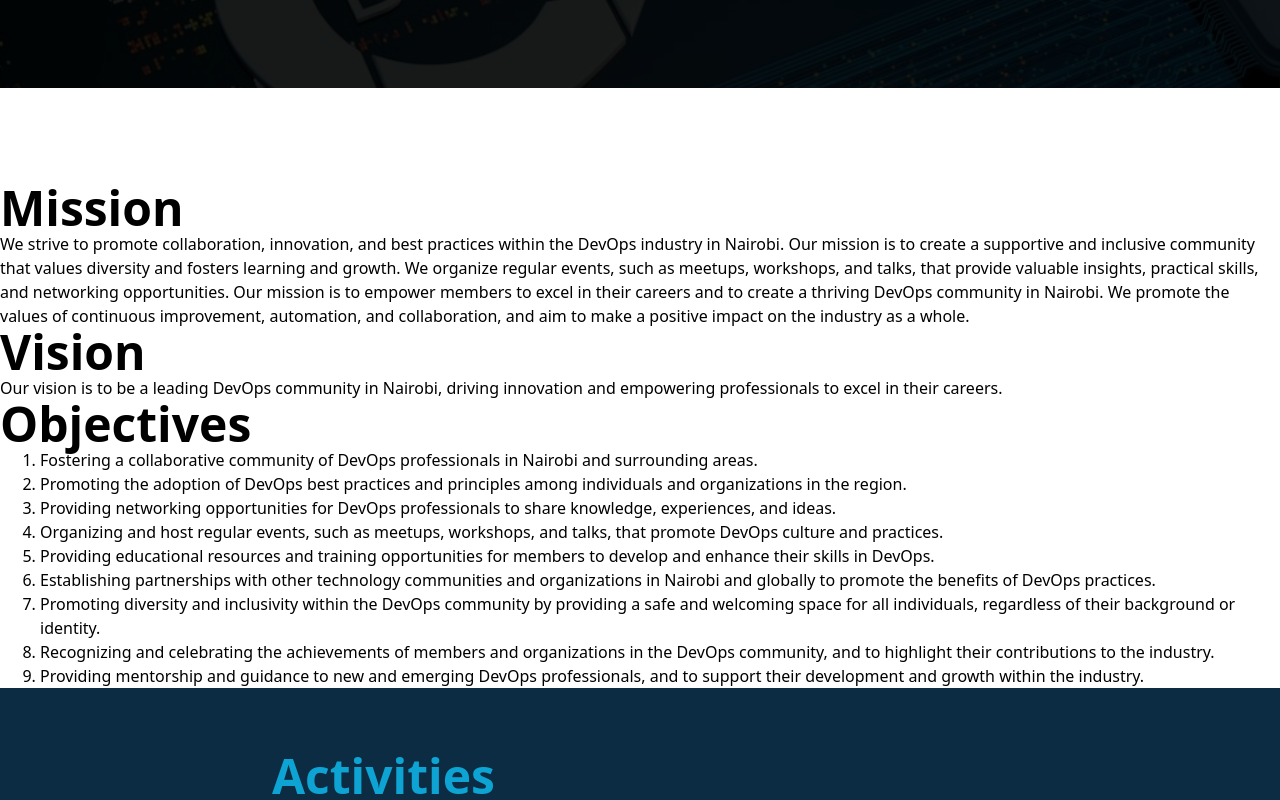
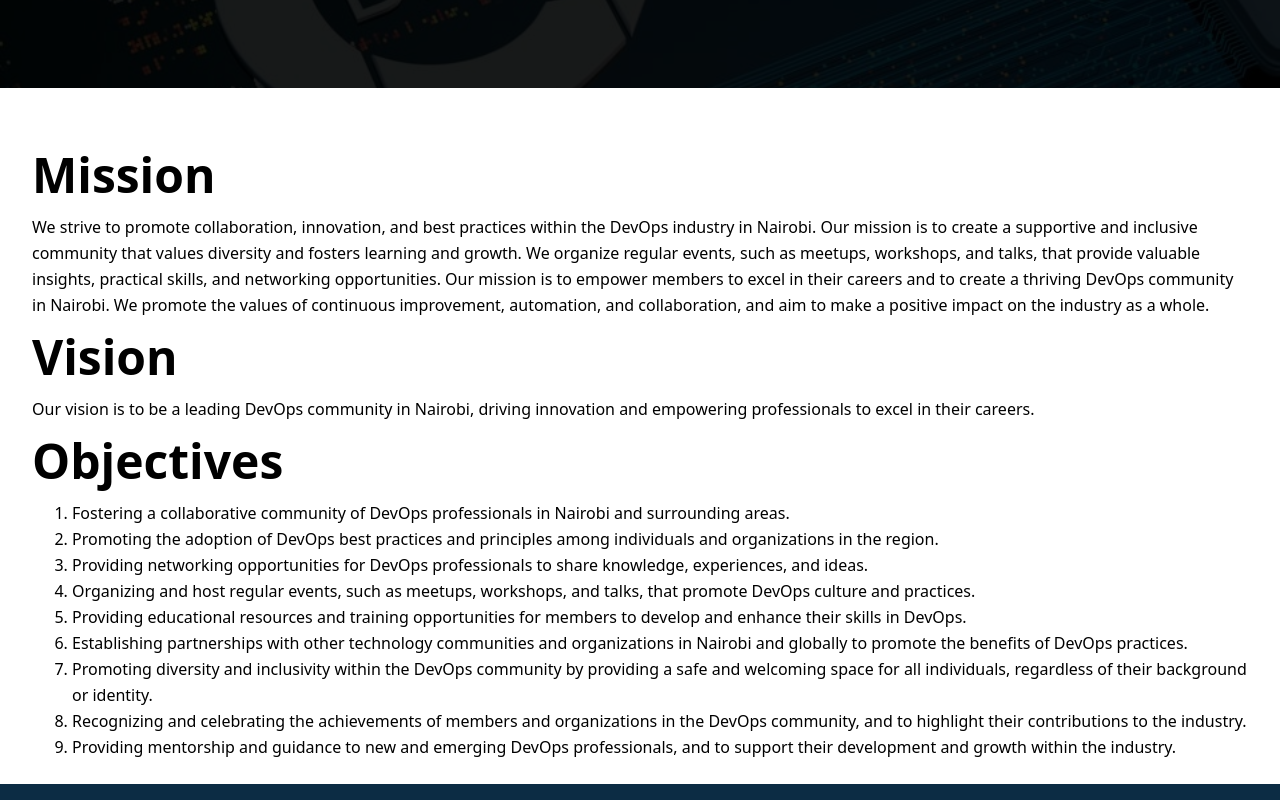
Before and after one commit to Nabhany/ndc, a React (Create React App) app: page /about in a window 1280 px wide. Shown: the part 520-1320 px from the top of the page. Built offline with nearby package versions, Linux system fonts and the light colour scheme.

Commit message:
About page styling

```diff
--- a/src/components/About.jsx
+++ b/src/components/About.jsx
@@ -22,11 +22,12 @@ function About() {
         </div>
       </div>
       <div
-        className="bg-black bg-opacity-75 bg-cover bg-50%_50% bg-no-repeat flex flex-col mb-24"
+        className="bg-black bg-opacity-75 bg-cover bg-50%_50% bg-no-repeat flex flex-col mb-12"
         style={{ backgroundImage: `url(${background})` }}
       ></div>
-      <div className=" text-5xl  font-bold ">Mission</div>
-      <p>
+     <section >
+     <div className="mx-8 leading-relaxed text-5xl  font-bold ">Mission</div>
+      <p className="mx-8 leading-relaxed">
         We strive to promote collaboration, innovation, and best practices
         within the DevOps industry in Nairobi. Our mission is to create a
         supportive and inclusive community that values diversity and fosters
@@ -38,16 +39,16 @@ function About() {
         collaboration, and aim to make a positive impact on the industry as a
         whole.
       </p>
-      <div className=" text-5xl  font-bold ">Vision</div>
-      <p>
+      <div className="mx-8 leading-relaxed text-5xl  font-bold ">Vision</div>
+      <p className="mx-8 leading-relaxed">
         Our vision is to be a leading DevOps community in Nairobi, driving
         innovation and empowering professionals to excel in their careers.
       </p>
-      <div className="text-5xl  font-bold ">Objectives</div>
+      <div className="mx-8 leading-relaxed text-5xl  font-bold ">Objectives</div>
 
-      <ol className="list-decimal pl-10">
+      <ol className=" mb-6 mx-8 leading-relaxed list-decimal pl-10">
         <li>
-          {" "}
+
           Fostering a collaborative community of DevOps professionals in Nairobi
           and surrounding areas.
         </li>
@@ -78,7 +79,7 @@ function About() {
           of their background or identity.
         </li>
         <li>
-          {" "}
+
           Recognizing and celebrating the achievements of members and
           organizations in the DevOps community, and to highlight their
           contributions to the industry.
@@ -89,6 +90,7 @@ function About() {
           industry.
         </li>
       </ol>
+     </section>
 
       <section className="bg-[#0c2c44] text-white">
         <div className="container px-4 py-16 mx-auto space-y-8 lg:max-w-3xl">
--- a/src/components/Footer.jsx
+++ b/src/components/Footer.jsx
@@ -16,8 +16,8 @@ function Footer() {
 
 
 <section class="bg-[#0c2c44]">
-    <div class="max-w-screen-xl px-4 py-12 mx-auto space-y-8 overflow-hidden sm:px-6 lg:px-8">
-        <nav class="flex flex-wrap justify-center -mx-5 -my-2">
+    <div class="max-w-screen-xl py-12 mx-auto space-y-8 overflow-hidden sm:px-6 lg:px-8">
+        <nav class="flex flex-wrap justify-center -my-2">
             <div class="px-5 py-2">
                 <a href="#" class="text-base leading-6 text-[#0da4d4] hover:text-gray-900">
                     Home
--- a/src/components/Homepage.jsx
+++ b/src/components/Homepage.jsx
@@ -6,15 +6,13 @@ import background from "../assets/devops.jpg";
 function Homepage() {
   return (
     <div>
-      {/* <div className="overflow-hidden flex flex-col justify-end pt-12 gap-8 w-full"> */}
 
-      {/* </div> */}
       <div class="relative bg-cover bg-no-repeat bg-center md:flex"  style={{ backgroundImage: `url(${background})` }}>
-            <div class="flex flex-col justify-center items-center inset-0 bg-black opacity-90 text-center text-white p-10">
-                <h2 class="font-serif text-2xl sm:text-2xl md:text-3xl  lg:text-8xl">Promoting Collaboration, Innovation, and best practices within the DevOps
+            <div class=" py-16 flex flex-col justify-center items-center inset-0 bg-black opacity-90 text-center text-white p-10">
+                <h2 class="antialiased tracking-wide font-serif text-2xl sm:text-2xl md:text-3xl  lg:text-8xl">Promoting Collaboration, Innovation, and best practices within the DevOps
   industry in Nairobi.</h2>
 
-                <button class="bg-transparent hover:bg-white text-white font-bold hover:text-black py-2 px-4 my-4 border border-white rounded inline-flex items-center">
+                <button class="bg-transparent hover:bg-[#0da4d4] text-[#0da4d4] font-bold hover:text-black py-2 px-6 my-4 border border-[#0da4d4] rounded inline-flex items-center">
                     <span>Find out more</span>
                     <svg class="ml-2 w-4 h-4 fill-current" xmlns="http://www.w3.org/2000/svg" fill="none" viewBox="0 0 24 24" stroke="currentColor">
                         <path stroke-linecap="round" stroke-linejoin="round" stroke-width="2" d="M14 5l7 7m0 0l-7 7m7-7H3" />
```
